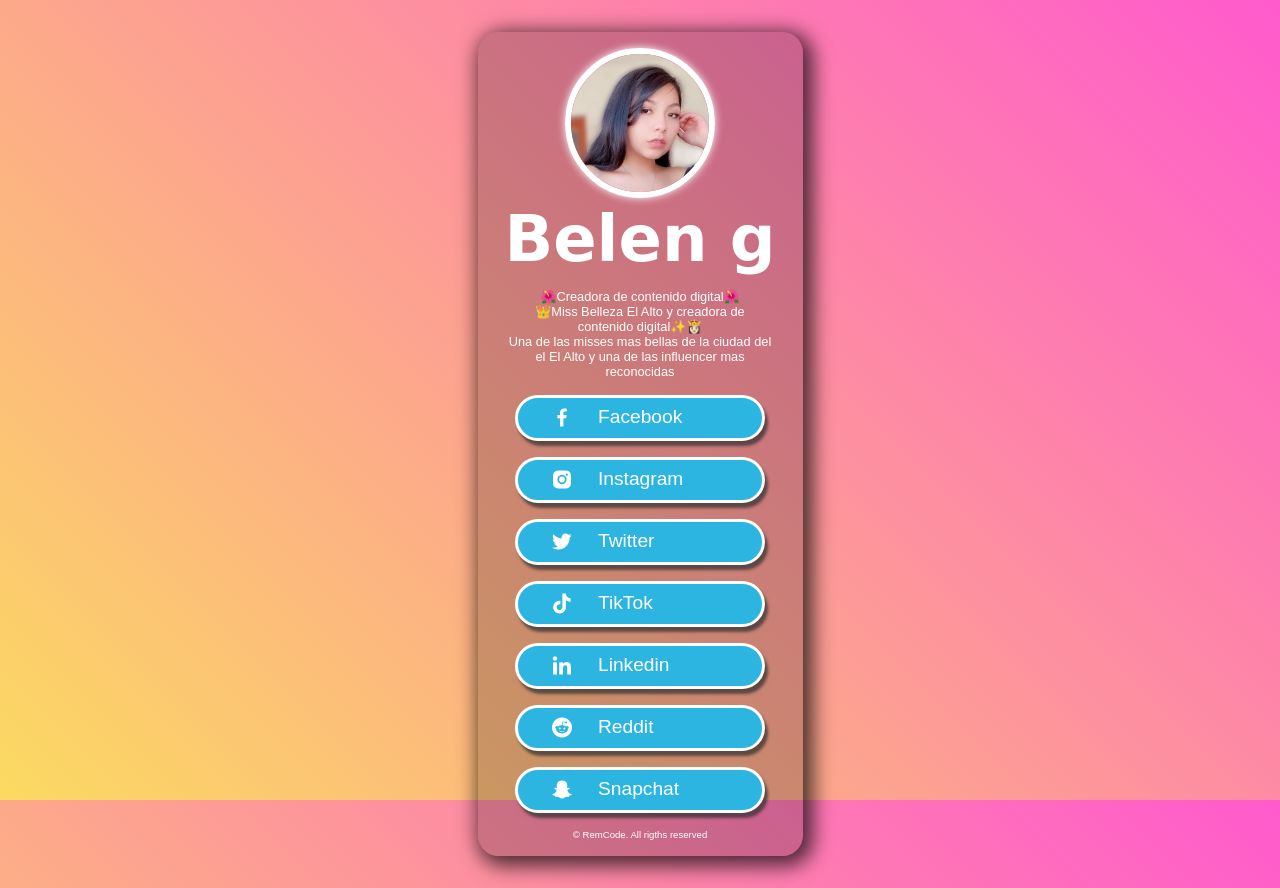
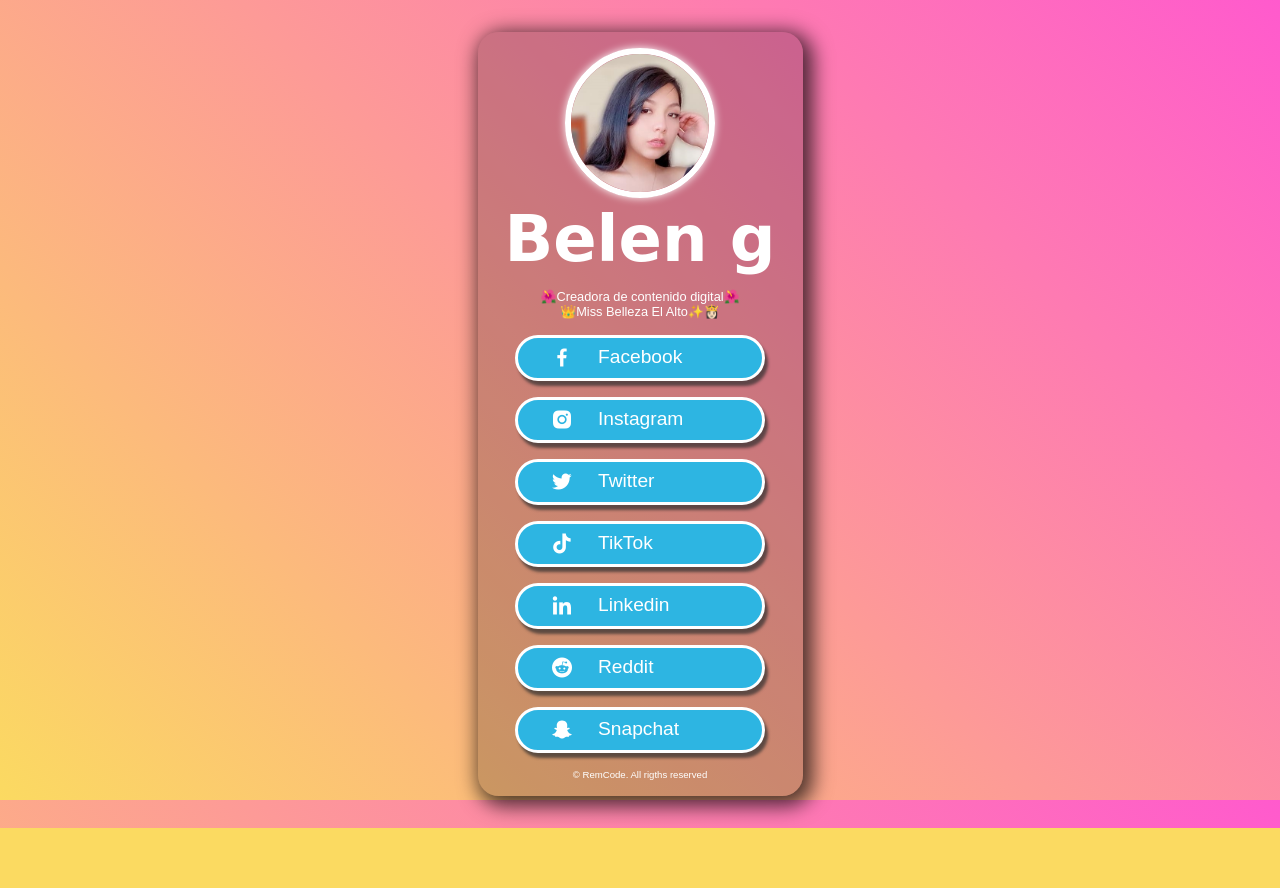
Before and after one commit to xiaflores/tarjeta_de_redes_sociales, a plain HTML site: page index.html in a window 1280 px wide. After the commit the page ends 828 px from the top, so only its background shows below. Drawn offline with nearby package versions, Linux system fonts and the light colour scheme; a web font is replaced by a local one.

Commit message:
reemplazo de descripcion a tarjeta -v6

```diff
--- a/index.html
+++ b/index.html
@@ -22,9 +22,7 @@
             <img src="assets/img/Belen3.jpg" alt="" class="img--profile">
             <h2 class="card__text-title">Belen g</h2>
             <p class="card__text-description">🌺Creadora de contenido digital🌺<br>
-                👑Miss Belleza El Alto y creadora de contenido digital✨👸🏻
-                <br> Una de las misses mas bellas de la ciudad del el El Alto y una de las influencer mas reconocidas
-            </p>
+                👑Miss Belleza El Alto✨👸🏻</p>
         </header>
         <div class="card__body">
             <a href="#" target="_blank" class="card__link">
```
